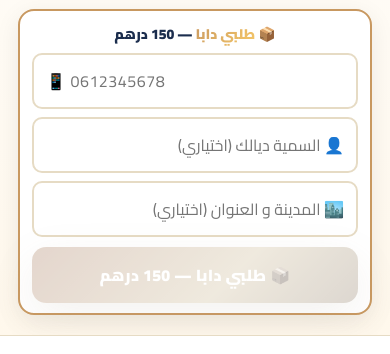
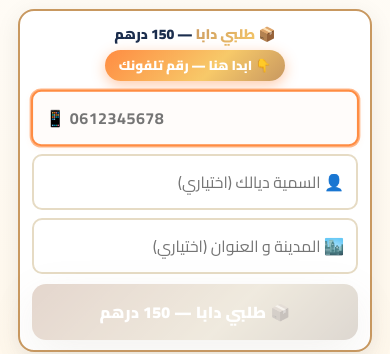
Before and after one commit to mouhabmzibra-rgb/solaryn, a website: page ar.html in a window 390 px wide. Shown: the part 413-767 px from the top of the page. Drawn offline with Linux system fonts and the light colour scheme.

Commit message:
feat(ar): replace subtle pulse with high-visibility attention grabber
Previous pulse was too subtle. User wants something that catches the
eye immediately on mobile.

New tel-field attention package:
- BIG glow pulse: scale 1->1.025, orange box-shadow expands to 6px halo
  + 32px soft glow, background fades to light orange (#FFF4E8)
- Infinite animation until first focus (then snaps off)
- Border thicker (2.5px) and always orange
- Floating bouncing badge above tel: '👇 ابدا هنا — رقم تلفونك'
  with sun gradient bg + bouncing y-axis animation (.8s loop)
- Badge fades to .4 opacity once user focuses tel (still visible but
  no longer distracting)

Wrapped tel fields with .tel-field-wrap class in both hero + main
forms so the :focus-within selector can stop the badge animation
properly.

```diff
--- a/ar.html
+++ b/ar.html
@@ -196,23 +196,49 @@ img{max-width:100%;display:block;height:auto}
   scroll-margin-bottom:80px; /* ensure submit btn is fully scrolled into view */
 }
 
-/* ─── TEL field pulse animation (attract attention) ─── */
-@keyframes telPulse {
+/* ─── TEL field BIG pulse (attention grabber, infinite until focus) ─── */
+@keyframes telBigPulse {
   0%, 100% {
-    border-color:var(--border);
-    box-shadow:0 0 0 0 rgba(255,140,66,0);
+    transform:scale(1);
+    background:#fff;
+    box-shadow:0 0 0 0 rgba(255,140,66,.7), 0 0 0 0 rgba(255,140,66,0);
   }
   50% {
-    border-color:var(--orange);
-    box-shadow:0 0 0 4px rgba(255,140,66,.25);
+    transform:scale(1.025);
+    background:#FFF4E8;
+    box-shadow:0 0 0 6px rgba(255,140,66,.35), 0 8px 32px rgba(255,140,66,.45);
   }
 }
 .page-ar input.tel-pulse{
-  animation: telPulse 1.3s ease-in-out 4;
-  border-color:var(--orange);
+  animation: telBigPulse 1.2s ease-in-out infinite;
+  border:2.5px solid var(--orange) !important;
+  font-weight:700;color:var(--navy);
+  position:relative;z-index:2;
 }
 .page-ar input.tel-pulse:focus{
-  animation:none; /* stop pulsing once user engages */
+  animation:none;
+  transform:none;
+  background:#fff;
+  border-color:var(--orange) !important;
+  box-shadow:0 0 0 3px rgba(255,140,66,.18);
+}
+
+/* ─── Floating "ابدا هنا" arrow above tel field ─── */
+@keyframes arrowBounce {
+  0%, 100% { transform:translateY(0); }
+  50%      { transform:translateY(-6px); }
+}
+.page-ar .tel-cta-arrow{
+  display:flex;align-items:center;justify-content:center;gap:6px;
+  font-size:13px;font-weight:900;color:#fff;
+  background:var(--gradient-sun);
+  padding:5px 14px;border-radius:20px;
+  width:fit-content;margin:0 auto 6px;
+  animation: arrowBounce .8s ease-in-out infinite;
+  box-shadow:0 4px 14px rgba(255,140,66,.45);
+}
+.page-ar .tel-field-wrap:focus-within .tel-cta-arrow{
+  animation:none;opacity:.4;transform:scale(.9);transition:opacity .3s,transform .3s;
 }
 
 /* ─── BENEFITS ─── */
@@ -450,7 +476,8 @@ img{max-width:100%;display:block;height:auto}
           <input type="hidden" name="fbc" class="fbcField">
           <input type="hidden" name="source" value="fb_ar_hero">
 
-          <div class="field">
+          <div class="field tel-field-wrap">
+            <div class="tel-cta-arrow">👇 ابدا هنا — رقم تلفونك</div>
             <input type="tel" name="tel" required autocomplete="tel" inputmode="tel" dir="ltr"
                    maxlength="25" placeholder="📱 0612345678" class="tel-pulse">
             <div class="field-error">رقم الهاتف ماشي صحيح (مثال: 0612345678)</div>
@@ -561,8 +588,9 @@ img{max-width:100%;display:block;height:auto}
         <input type="hidden" name="fbc" class="fbcField">
         <input type="hidden" name="source" value="fb_ar_main">
 
-        <div class="field">
+        <div class="field tel-field-wrap">
           <label>📱 رقم الهاتف (واتساب) — <span style="color:var(--orange)">إجباري</span></label>
+          <div class="tel-cta-arrow">👇 ابدا هنا</div>
           <input type="tel" name="tel" required autocomplete="tel" inputmode="tel" dir="ltr"
                  maxlength="25" placeholder="0612345678" class="tel-pulse">
           <div class="field-help">📌 باش نعيطو ليك ونأكدو الطلب</div>
```
